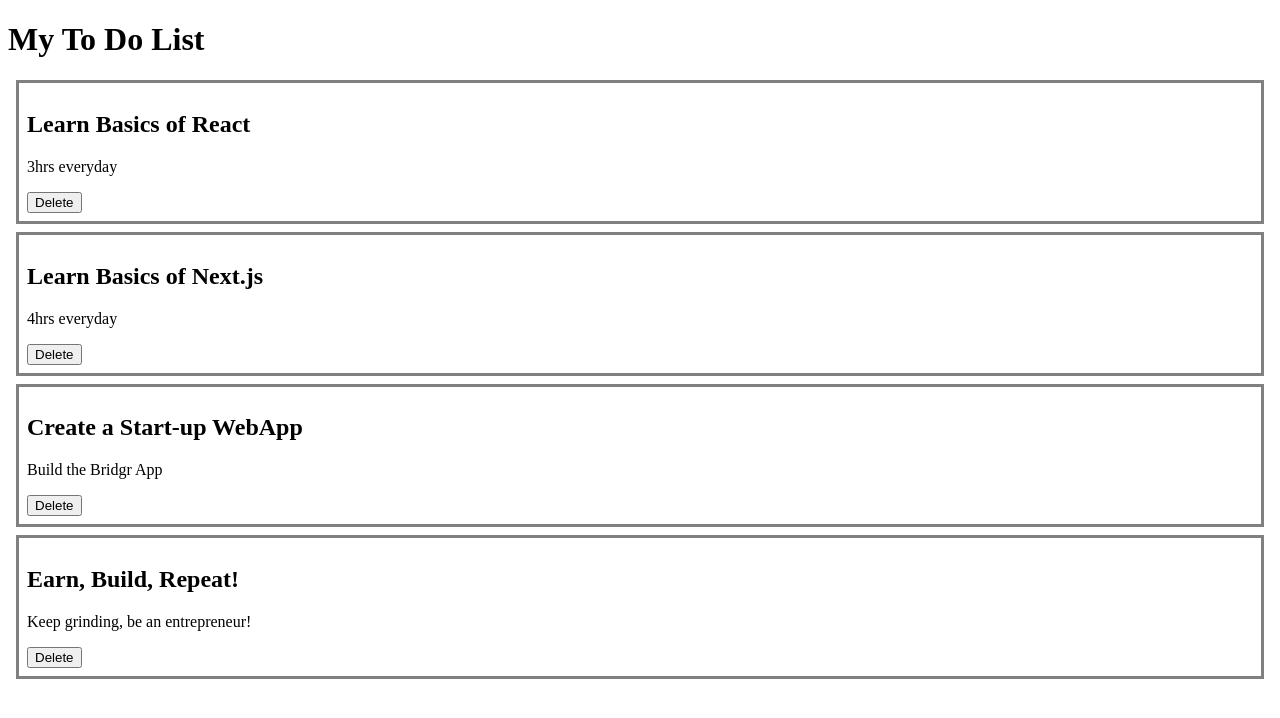
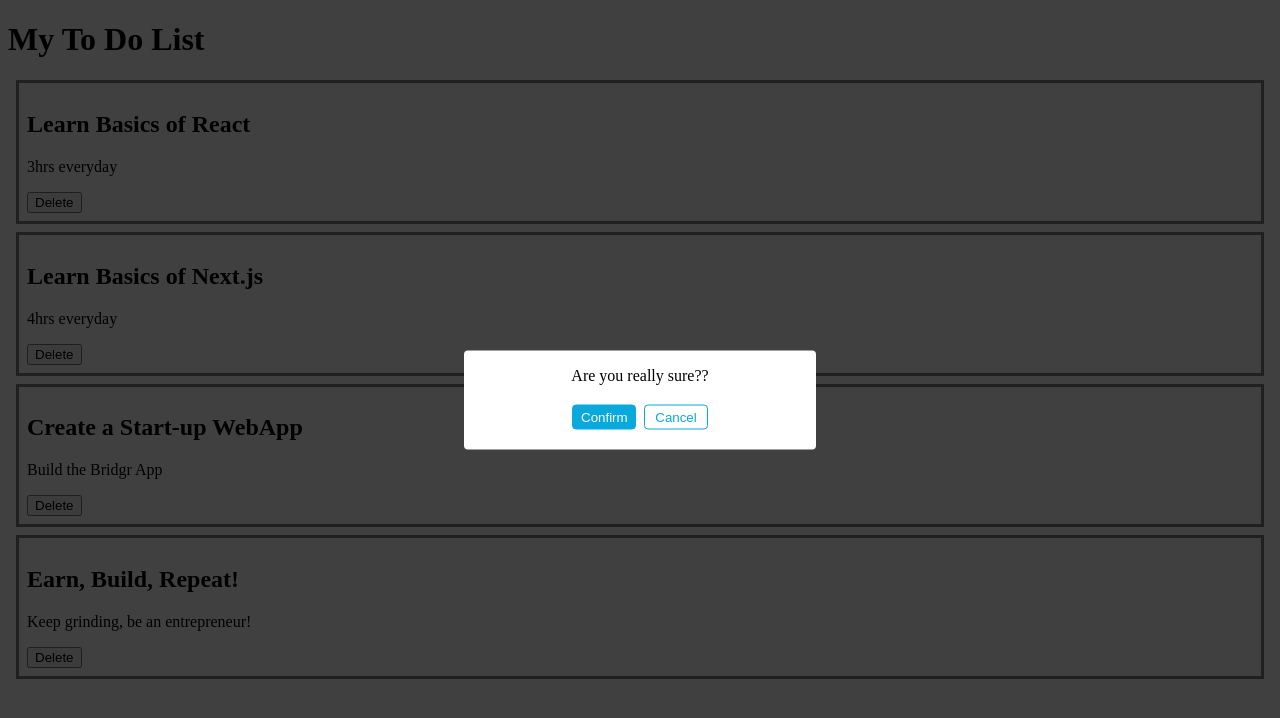
Before and after one commit to jdalmeria-tech/react-course, a React (Vite) app: page / in a window 1280 px wide. Shown: the top 718 px of the page. Built offline with nearby package versions, Linux system fonts and the light colour scheme.

Commit message:
learning more about props

```diff
--- a/src/App.jsx
+++ b/src/App.jsx
@@ -26,7 +26,7 @@ function App() {
      task="Earn, Build, Repeat!"
      description="Keep grinding, be an entrepreneur!"
      />
-     {/* <Popup /> */}
+     <Popup spanTitle="Are you really sure??"/>
     </>
   )
 }
@@ -37,3 +37,5 @@ export default App
 // used to display dynamic data in your components
 // Pass in a property name and value like : <Todo task="Learn Basics of React" />
 // Accept the property component name inside of the parameter
+// to create multiple props: just add a space like how you add attributes in html
+// if your prop is a number you can use {} curly brackets
--- a/src/components/Popup.jsx
+++ b/src/components/Popup.jsx
@@ -1,9 +1,9 @@
-function Popup () {
+function Popup ({ spanTitle }) {
 
   return(
     <>
       <div className="popup">
-        <span>Are you sure?</span>
+        <span>{ spanTitle }</span>
         <div className="popup__btns">
           <button className="popup__btn">Confirm</button>
           <button className="popup__btn popup__btn--cancel">Cancel</button>
--- a/src/components/Todo.jsx
+++ b/src/components/Todo.jsx
@@ -16,3 +16,5 @@ export default Todo
 // function Todo({ task })
 // use the property like this:
 // <h2>{ task }</h2>
+// to add multiple properties, accept the props: function Todo({ task, description })
+// use it just like how you use the first prop you made
```
